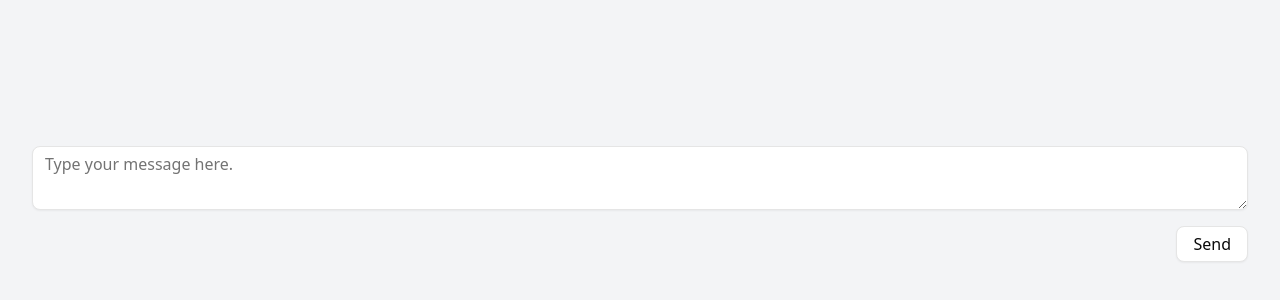
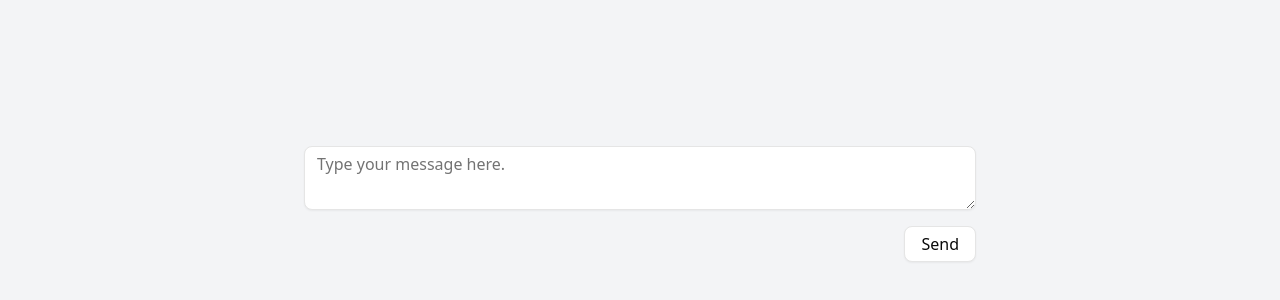
Before and after one commit to stonedev-app/llm-client-test, a React (Vite) app: page / in a window 1280 px wide. Shown: the part 196-496 px from the top of the page. Built offline with nearby package versions, Linux system fonts and the light colour scheme.

Commit message:
feat: ウインドウサイズ横幅を広げると、テキスト入力欄が間延びして見えるので修正

```diff
--- a/src/App.tsx
+++ b/src/App.tsx
@@ -4,7 +4,7 @@
 export const App = () => {
   return (
     <div className="flex min-h-screen items-center justify-center p-8 bg-gray-100">
-      <div className="flex flex-col gap-4 w-full">
+      <div className="flex flex-col gap-4 w-full max-w-2xl">
         <Textarea placeholder="Type your message here." className="bg-white" />
         <div className="flex justify-end">
           <Button variant="outline">Send</Button>
```
